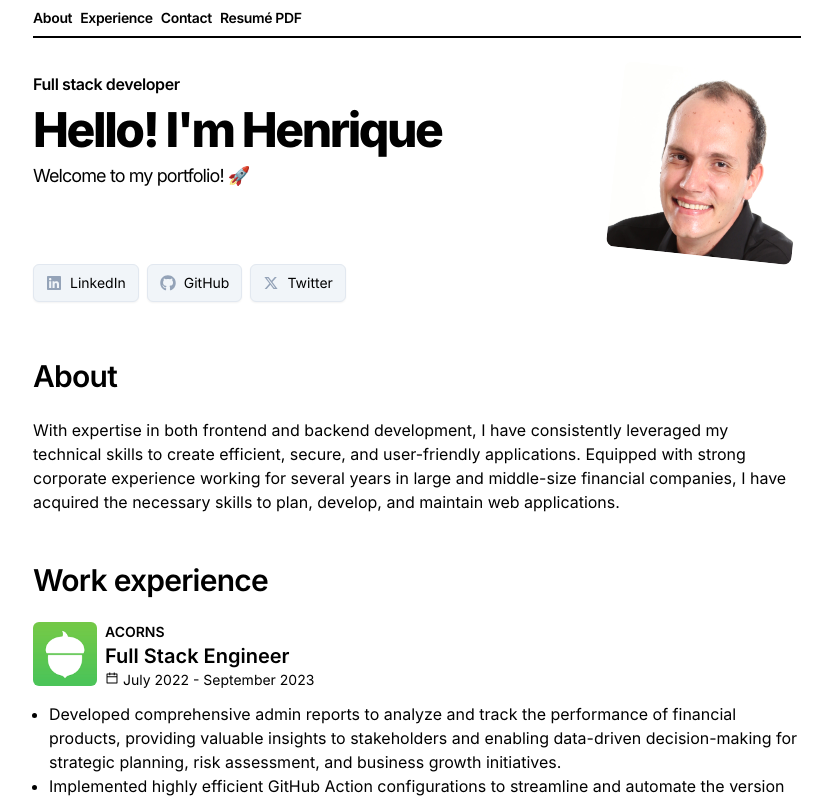
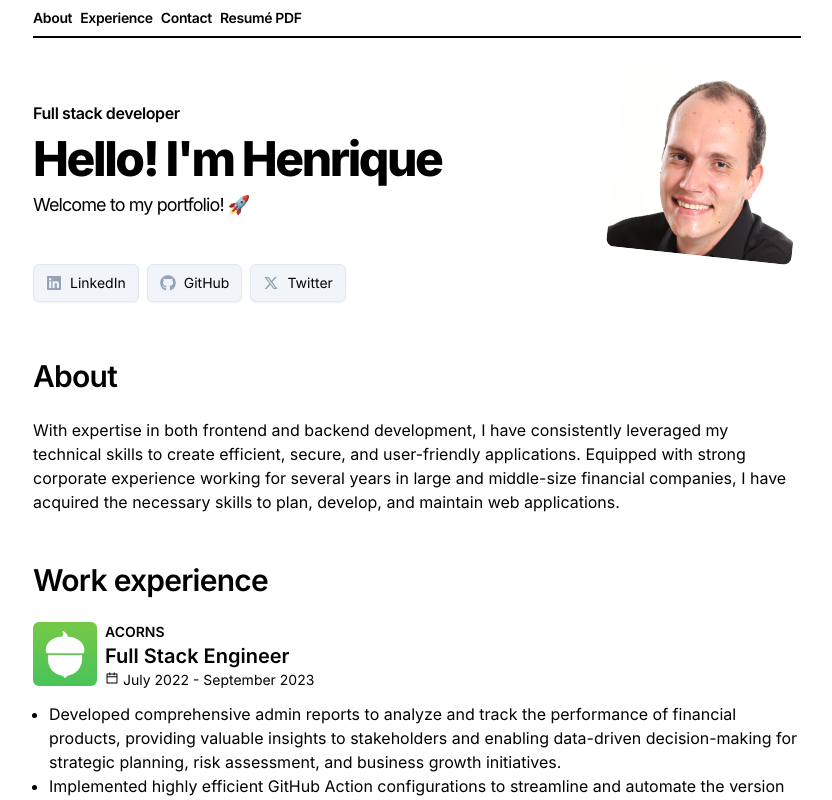
Before and after one commit to hrohden/hrohden.github.io, a React (Vite) app: page / in a window 1280 px wide. Shown: the top 800 px of the page, without its empty margins (223-1055 px from the left). Built offline with nearby package versions, Linux system fonts and the light colour scheme.

Commit message:
Add flexbox to Intro section

```diff
--- a/src/sections/Intro.tsx
+++ b/src/sections/Intro.tsx
@@ -6,7 +6,7 @@ import SocialMediaButton from "../components/SocialMediaButton";
 const Intro = () => {
   return (
     <section className="grid grid-cols-4 gap-2 py-8">
-      <div className="col-span-3">
+      <div className="col-span-3 flex flex-row items-center">
         <div className="flex w-3/4 flex-col gap-1">
           <p className="text-base font-semibold leading-7 tracking-tight">
             Full stack developer
```
